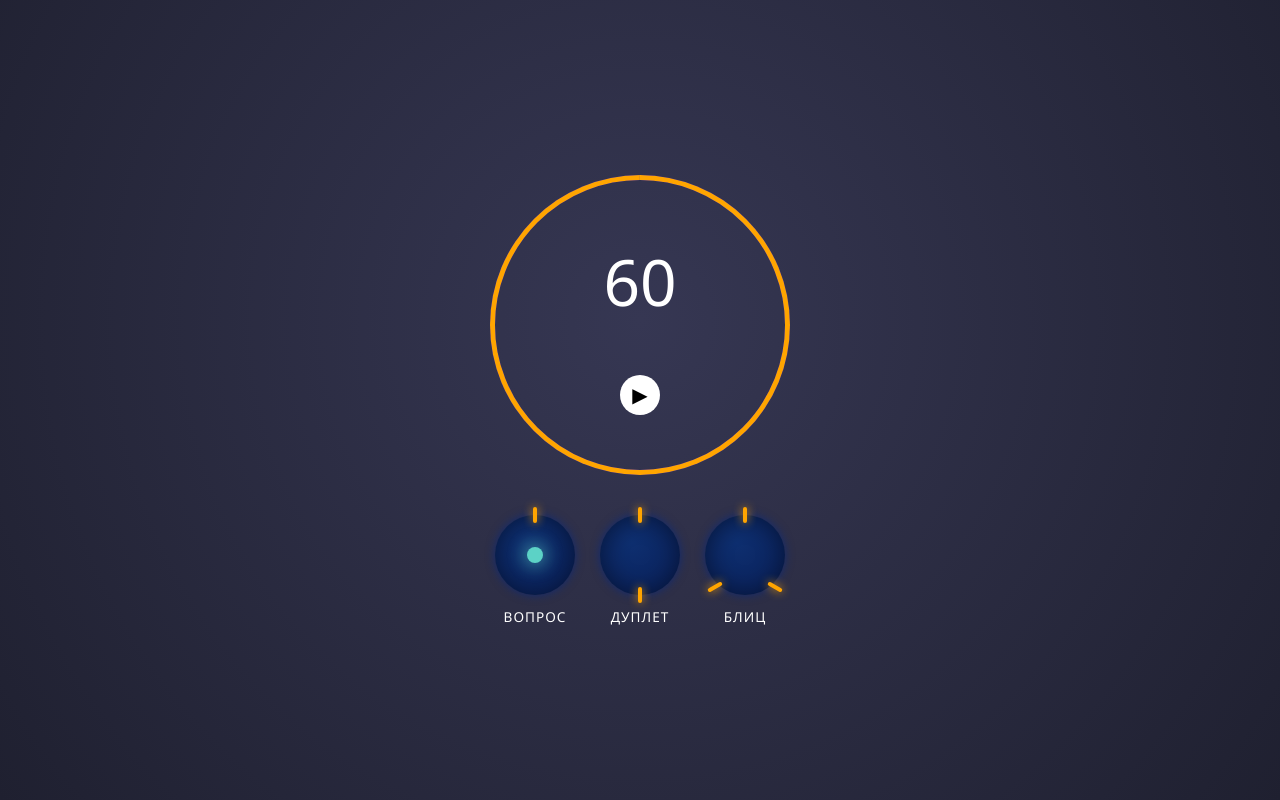
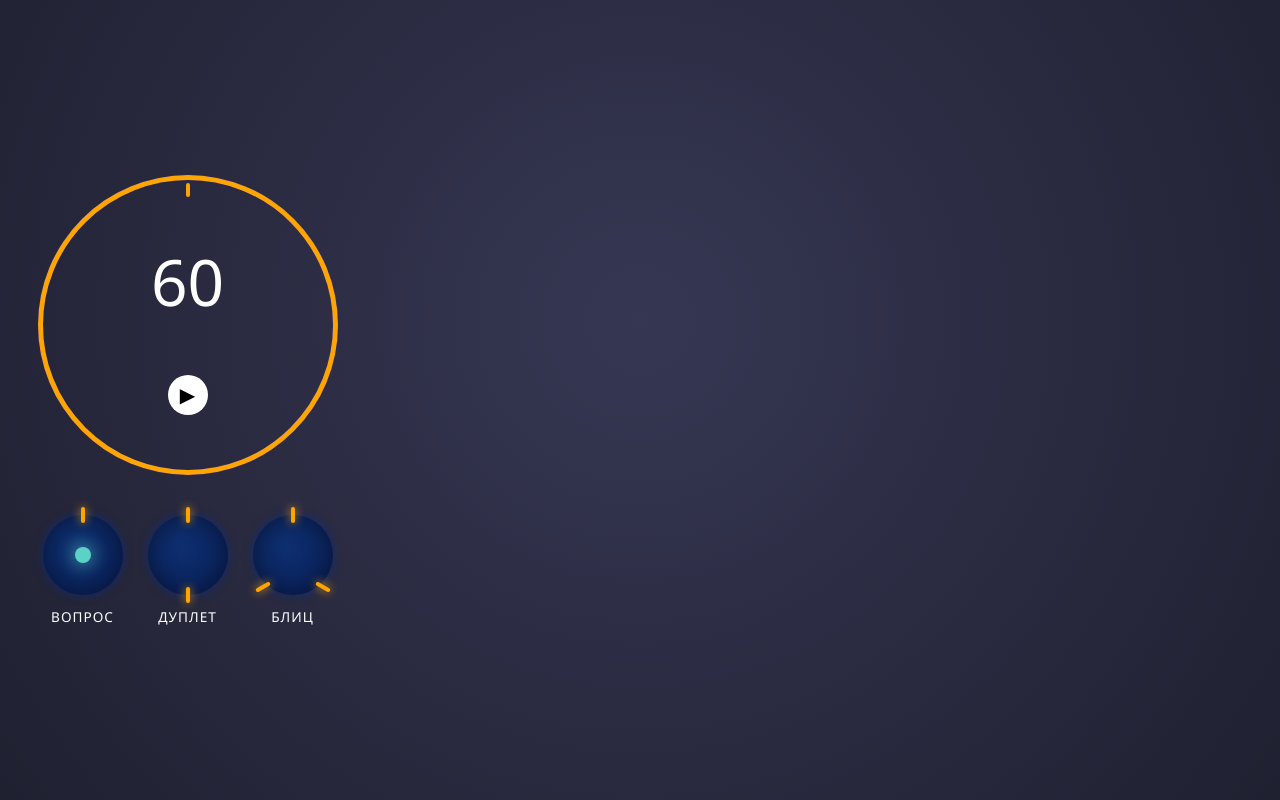
Before and after one commit to mdgfox/timer-ext, a browser extension: page src/index.html in a window 1280 px wide. Drawn offline with Linux system fonts and the light colour scheme.

Commit message:
Fix sizes & runtime error

```diff
--- a/src/styles.css
+++ b/src/styles.css
@@ -1,4 +1,6 @@
 body {
+	width: 375px;
+    min-height: 500px;
 	background: radial-gradient(circle at 50% 40%, #363753, #1F2030);
 	display: flex;
 	align-items: center;
--- a/src/timer.js
+++ b/src/timer.js
@@ -14,7 +14,6 @@ const phaseStops = {
 
 const radius = 150;
 const circumference = 2 * Math.PI * radius;
-ring.style.strokeDasharray = circumference;
 
 const display = document.getElementById("display");
 const ring = document.querySelector(".ring");
@@ -22,6 +21,7 @@ const playButton = document.getElementById("play");
 const beepSound = document.getElementById("beep");
 const finalText = document.getElementById("final-phase-text");
 
+ring.style.strokeDasharray = circumference;
 ring.style.strokeDashoffset = 0;
 
 function startFinalPhase() {
```
